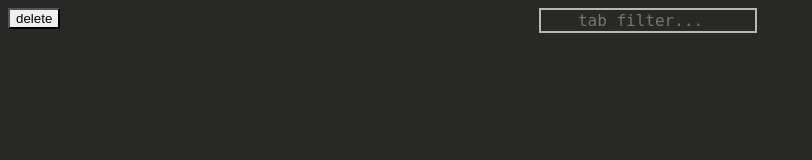
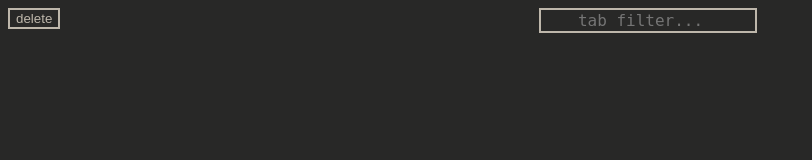
Before and after one commit to jwong00/tabman, a browser extension: page test.html in a window 1280 px wide. Shown: the whole page, without its empty margins (0-812 px from the left). Drawn offline with nearby package versions, Linux system fonts and the light colour scheme.

Commit message:
Working styling on buttons.

```diff
--- a/style.css
+++ b/style.css
@@ -17,6 +17,15 @@
 
 #win-list {
   color: var(--main);
+}
+
+button {
+  background-color: var(--bg);
+  border-color: var(--main);
+  color: var(--main);
+
+  border-style: solid;
+  text-align: center;
 }
 
 .box {
@@ -43,6 +52,7 @@
   width: 100%;
   justify-content: center;
   position: fixed;
+  z-index: 10;
 }
 
 a {
--- a/test.html
+++ b/test.html
@@ -14,7 +14,7 @@
     <div class = "search-container">
         <input type="search" id="filter" name="q" autocomplete="off" placeholder="tab filter...">
     </div>
-    <input class="" type="button" value="delete">
+    <button class="" type="button" value="delete">delete</button>
     <div id = "win-list"></div>
 
 </body>
```
